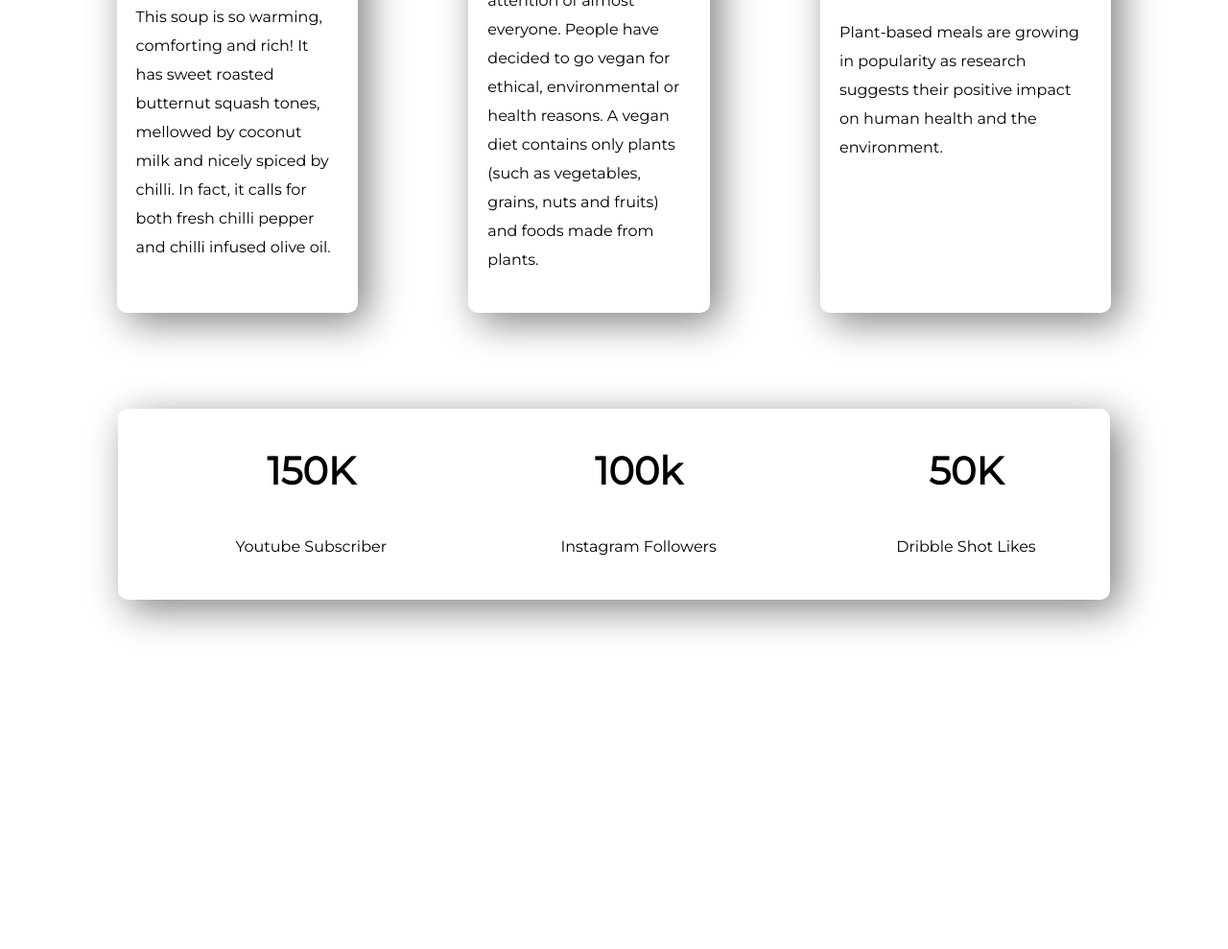
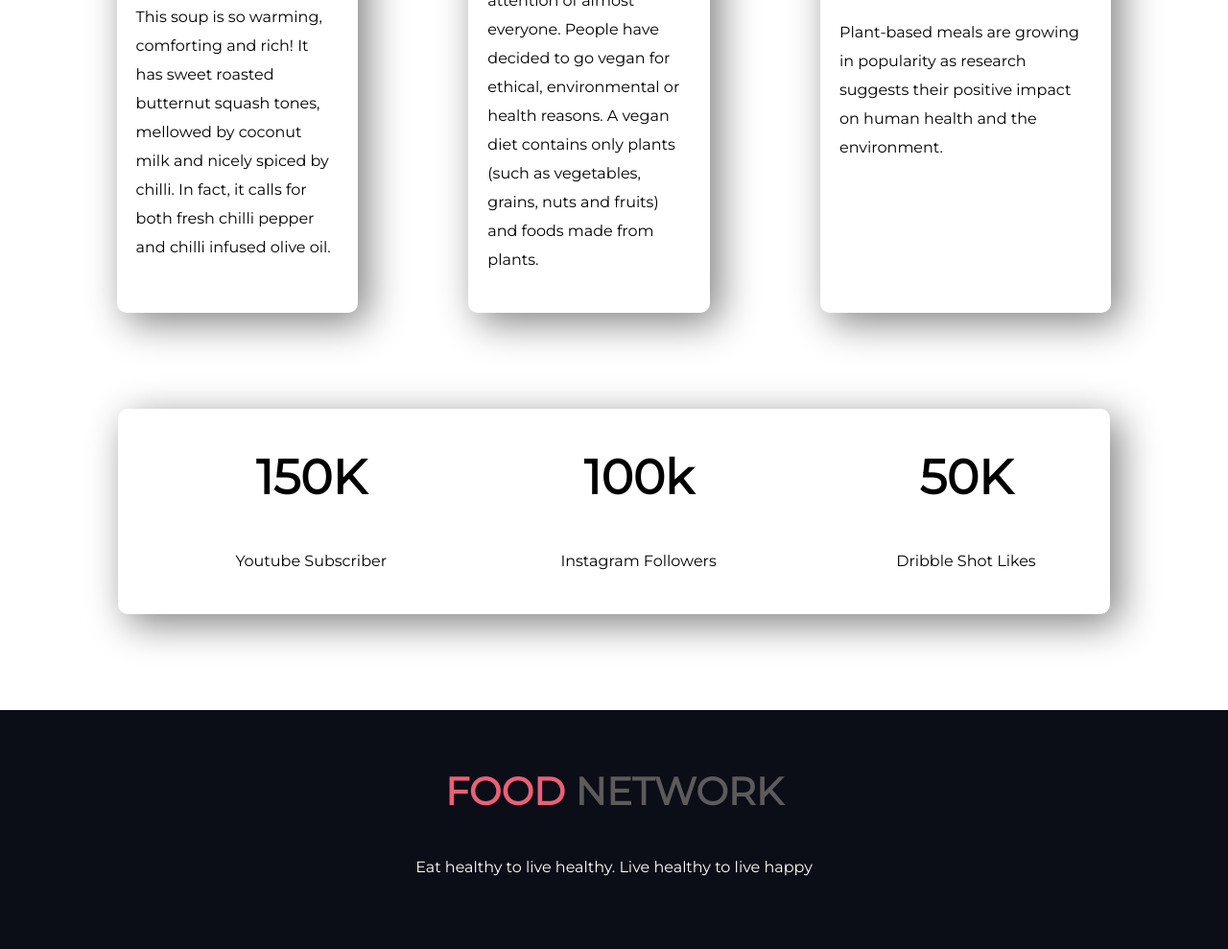
Before and after one commit to mashruf/landing-page-practise, a plain HTML site: page index.html in a window 1280 px wide. Shown: the part 2145-3134 px from the top of the page at 96% size. Before the commit the page ends 2870 px from the top, so only its background shows below. Drawn offline with Linux system fonts and the light colour scheme.

Commit message:
footer added

```diff
--- a/index.html
+++ b/index.html
@@ -74,18 +74,22 @@
     </section>
     <section class="floating-part social-part">
         <div class="social">
-            <h3>150K</h3>
+            <h2>150K</h2>
             <p>Youtube Subscriber</p>
         </div>
         <div class="social">
-            <h3>100k</h3>
+            <h2>100k</h2>
             <p>Instagram Followers</p>
         </div>
         <div class="social">
-            <h3>50K</h3>
+            <h2>50K</h2>
             <p>Dribble Shot Likes</p>
         </div>
     </section>
+    <footer>
+        <h3> <span class="food-color">FOOD</span> <span class="network-color">NETWORK</span></h3>
+        <p>Eat healthy to live healthy. Live healthy to live happy</p>
+    </footer>
 </body>
 
 </html>
--- a/style.css
+++ b/style.css
@@ -148,3 +148,27 @@ h3{
 .social p{
     color: black;
 }
+
+.social h2{
+    color: black;
+}
+
+footer{
+    text-align: center;
+    background-color: #0B0D17;
+    padding-top: 20px;
+    padding-bottom: 30px;
+
+}
+
+footer p{
+    color: white;
+}
+
+.food-color{
+    color: #EB6076;
+}
+
+.network-color{
+    color: #5B5B5B;
+}
```
